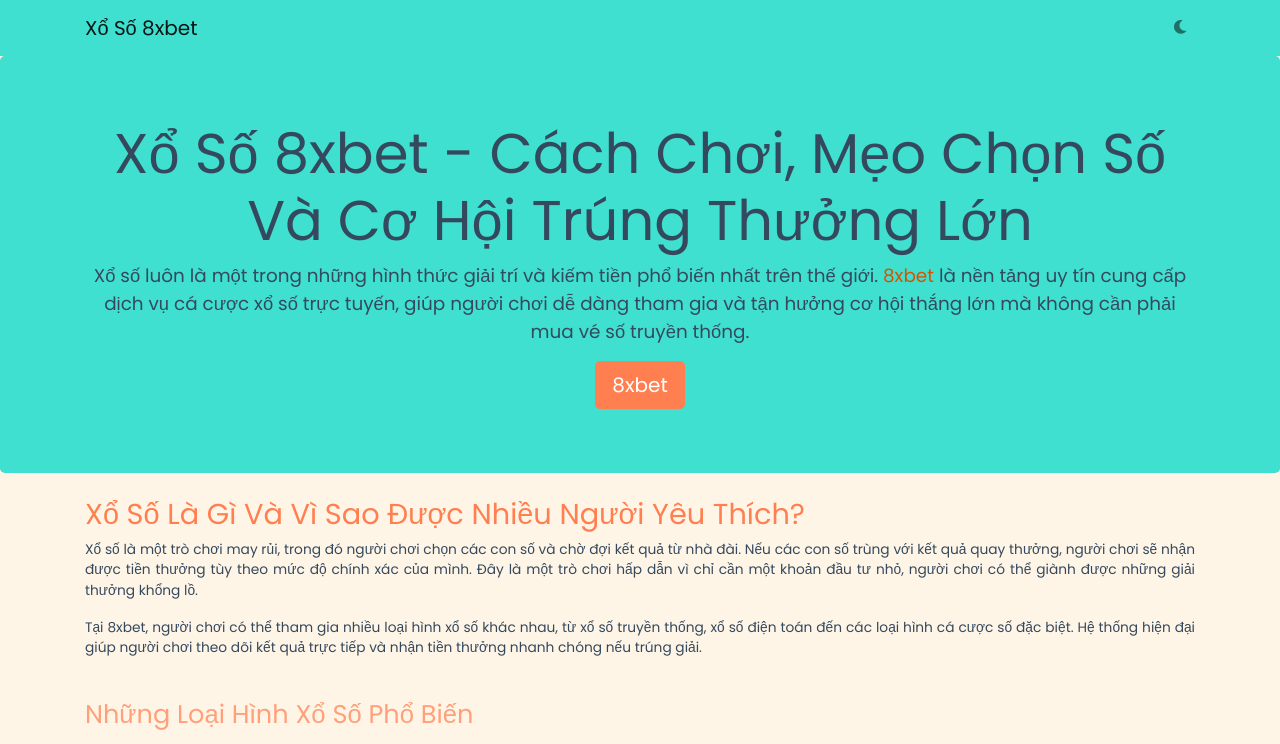
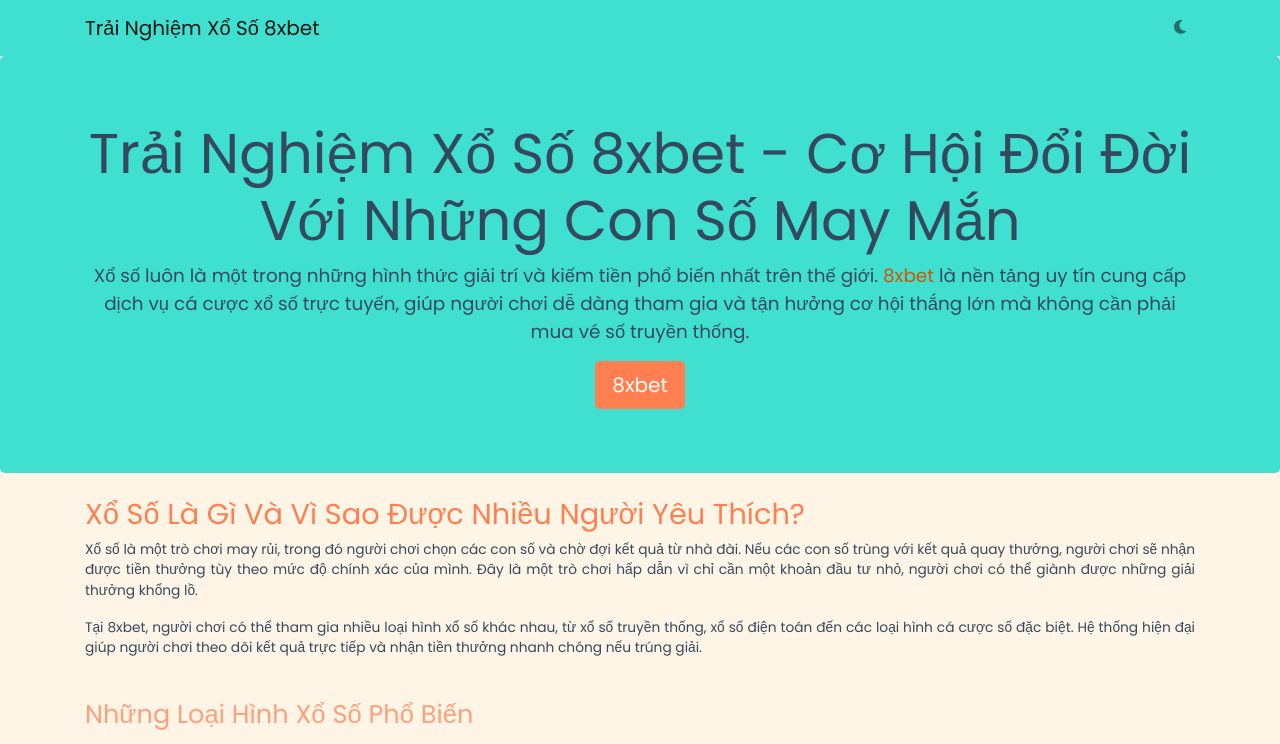
Before and after one commit to mufeed-bab/8xbet-xo-so, a plain HTML site: page index.html in a window 1280 px wide. Shown: the top 744 px of the page. Drawn offline with nearby package versions, Linux system fonts and the light colour scheme.

Commit message:
fixed title

```diff
--- a/index.html
+++ b/index.html
@@ -42,7 +42,7 @@
 
   <nav class="navbar navbar-expand-lg navbar-light">
     <div class="container">
-        <a class="navbar-brand" href="/" target="_blank">Xổ Số 8xbet</a>
+        <a class="navbar-brand" href="/" target="_blank">Trải Nghiệm Xổ Số 8xbet</a>
         <ul class="navbar-nav ml-auto">
             <li class="nav-item">
                 <a class="nav-link" href="#" id="theme-toggle">
@@ -56,7 +56,7 @@
   <!-- Banner -->
   <div class="jumbotron text-center">
     <div class="container">
-      <h1 class="display-4">Xổ Số 8xbet - Cách Chơi, Mẹo Chọn Số Và Cơ Hội Trúng Thưởng Lớn</h1>
+      <h1 class="display-4">Trải Nghiệm Xổ Số 8xbet - Cơ Hội Đổi Đời Với Những Con Số May Mắn</h1>
       <p class="lead">
         Xổ số luôn là một trong những hình thức giải trí và kiếm tiền phổ biến nhất trên thế giới. <a
         href="https://8xbetvt.com/" target="_blank">8xbet</a> là nền tảng uy tín cung cấp dịch vụ cá cược xổ số trực tuyến, giúp người chơi dễ dàng tham gia và tận hưởng cơ hội thắng lớn mà không cần phải mua vé số truyền thống.
```
